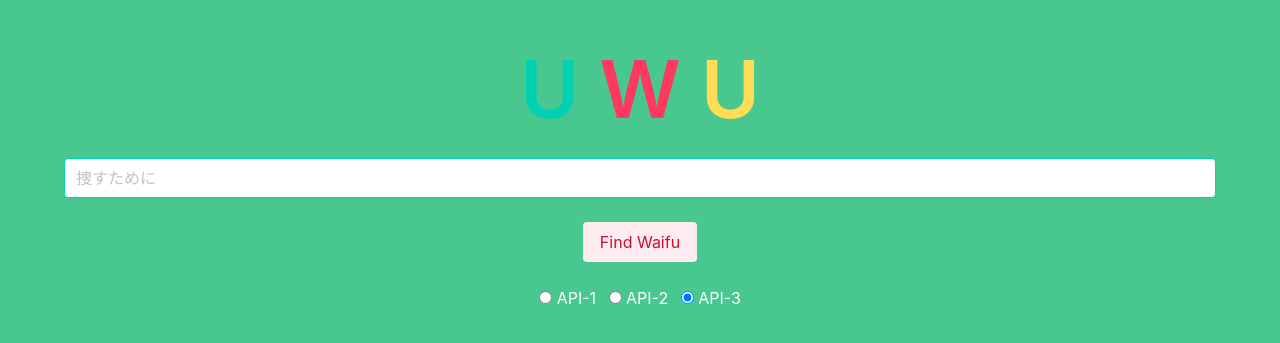
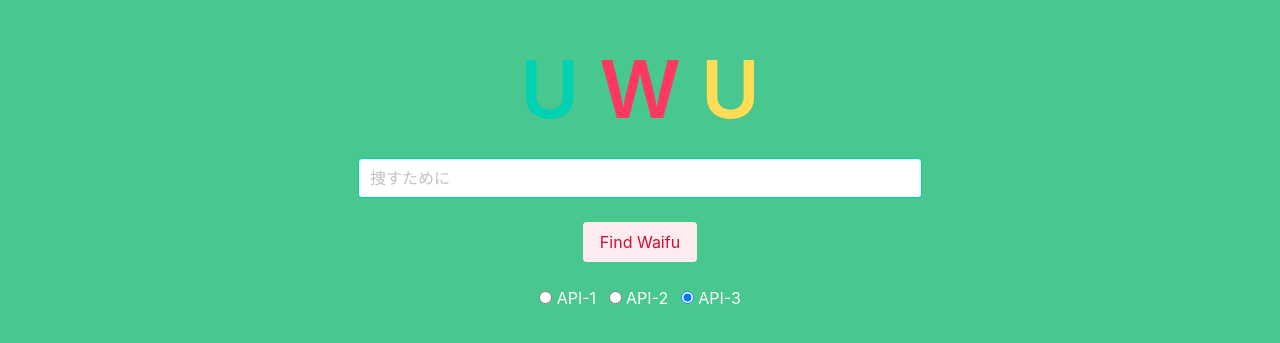
Before and after one commit to vtaymany/uwu, a plain HTML site: page index.html in a window 1280 px wide. Shown: the part 223-566 px from the top of the page. Drawn offline with nearby package versions, Linux system fonts and the light colour scheme.

Commit message:
resizes text field

```diff
--- a/index.html
+++ b/index.html
@@ -17,6 +17,8 @@
     <section class="hero is-success is-fullheight">
       <div class="hero-body">
         <div class="container">
+          <div class="columns is-centered">
+            <div class="column is-half has-text-centered">
               <h1 class="title has-text-centered">
                 <span class="primary">U</span>
                 <span class="danger">W</span>
@@ -48,6 +50,8 @@
               </label>
             </div>
           </div>
+        </div>
+      </div>
         </section>
     <!-- end hero -->
     <script
```
Lines whose indentation alone changed are shown as unchanged.
